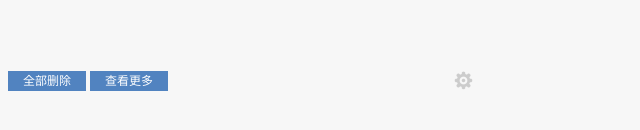
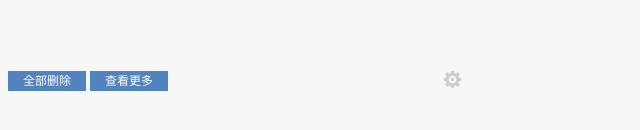
Before and after one commit to chenxiaolei/smzdmplus, a website: page data/popup.html in a window 1280 px wide. Shown: the part 498-628 px from the top of the page, 0-640 px from the left. Drawn offline with Linux system fonts and the light colour scheme.

Commit message:
增加了配置选项界面 修正了些bug

```diff
--- a/data/popup.html
+++ b/data/popup.html
@@ -63,7 +63,7 @@
         </div>
         <div class="setting">
             <a id="setting-btn" href="#">
-                <img src="images/setting.png">
+
             </a>
         </div>
         <div class="clear"></div>
--- a/data/styles/style.css
+++ b/data/styles/style.css
@@ -200,3 +200,15 @@ body {
     line-height:30px;
     margin-right:20px;
 }
+
+#setting-btn{
+    cursor: pointer;
+    width: 30px;
+    height: 30px;
+    background: url(../images/setting.png) 0 0 no-repeat;
+    display: block;
+}
+
+#setting-btn:hover{
+    background: url(../images/settingBlue.png) 0 0 no-repeat;
+}
```
Also changed, not shown: data/images/settingBlue.png (added).
